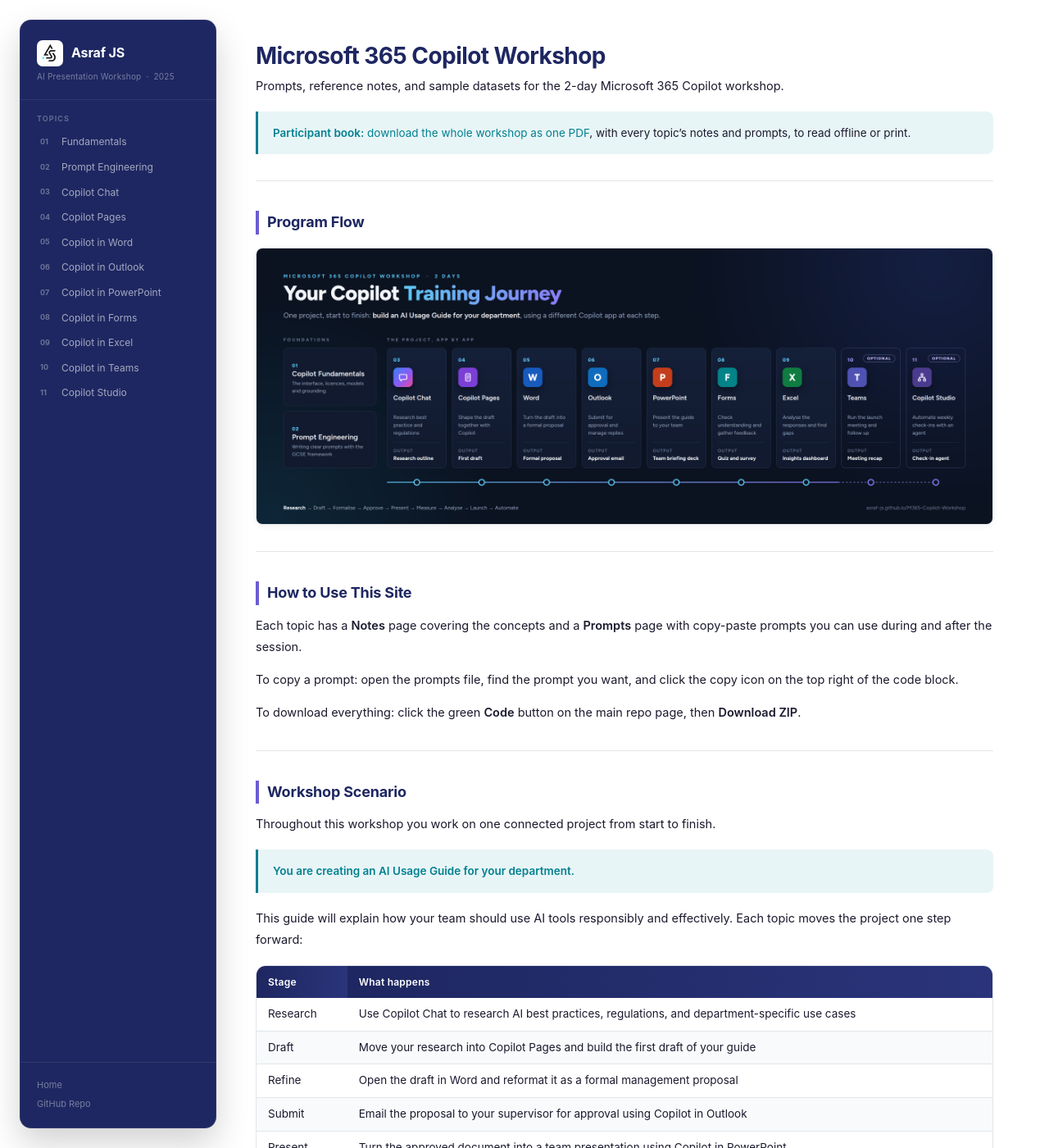
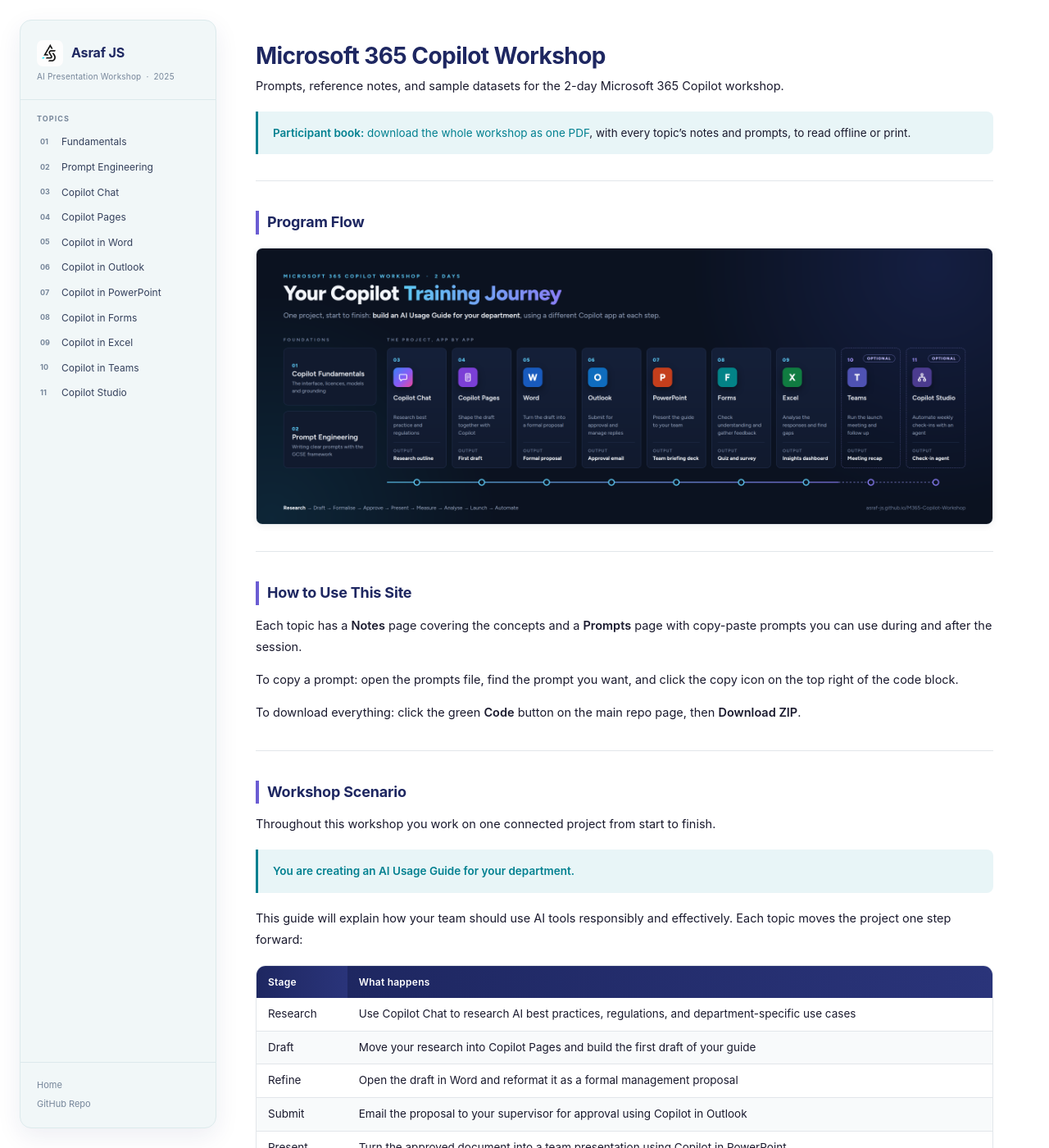
Before and after one commit to Asraf-JS/M365-Copilot-Workshop, a Jekyll site: the page built from index.md, in a window 1280 px wide and 1400 px high. Shown: the whole window at 82% size. Built offline with Jekyll 4.4.1, drawn with Linux system fonts in a browser that asks for light colours.

Commit message:
Soften the sidebar to a light teal cloud
Same as the Copilot Chat Basic site: in light mode the sidebar is pale
teal with navy and grey text and the current chapter in teal. Dark mode
keeps the dark sidebar.

Co-Authored-By: Claude Opus 5.5 <noreply@anthropic.com>
Claude-Session: https://claude.ai/code/session_01DQxLb9wMt3kaDj2aX9TSiy

```diff
--- a/_layouts/default.html
+++ b/_layouts/default.html
@@ -194,6 +194,21 @@ body{
 
 .sidebar-footer a:hover{color:rgba(255,255,255,.8);}
 
+/* Teal cloud: a light sidebar with a pale teal tint, in light mode only.
+   Dark mode keeps the dark sidebar above. */
+@media (prefers-color-scheme: light){
+  .sidebar{background:#F1F7F8;border:1px solid #DCEAEC;box-shadow:0 10px 30px rgba(30,39,97,.08);}
+  .sidebar::-webkit-scrollbar-thumb{background:rgba(30,39,97,.15);}
+  .sidebar-header,.sidebar-footer{border-color:#DCE9EC;}
+  .sidebar-logo-name{color:#1E2761;}
+  .sidebar-subtitle,.nav-section-label,.nav-num{color:#76869A;}
+  .nav-name{color:#34405C;}
+  .nav-item:hover{background:#E3F0F2;}
+  .nav-item.active{background:#D6ECEE;}
+  .nav-item.active .nav-num,.nav-item.active .nav-name{color:#027080;}
+  .sidebar-footer a{color:#76869A;}
+  .sidebar-footer a:hover{color:#027080;}
+}
 .main-wrap{
   margin-left:calc(max(24px, calc((100vw - var(--layout-w)) / 2)) + var(--sidebar-w) + var(--layout-gap));
   flex:1;
```
